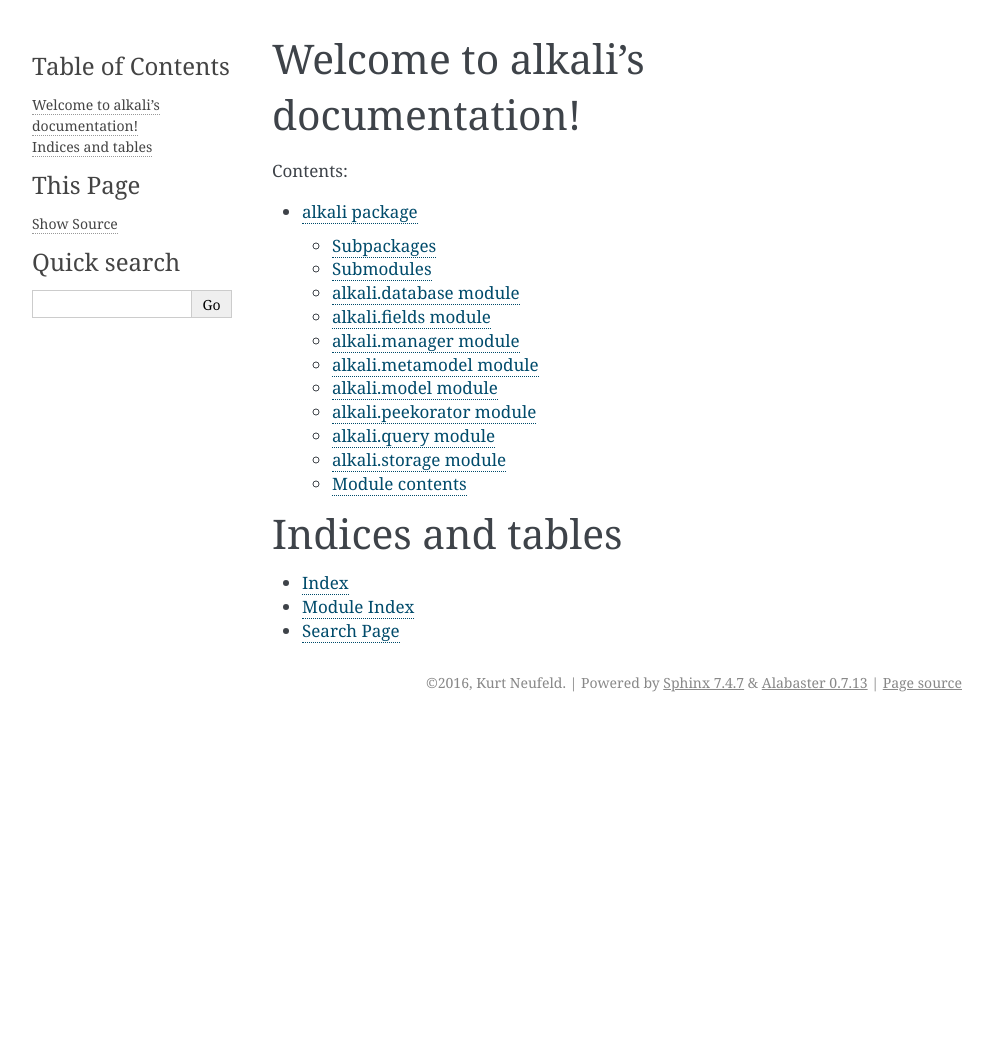
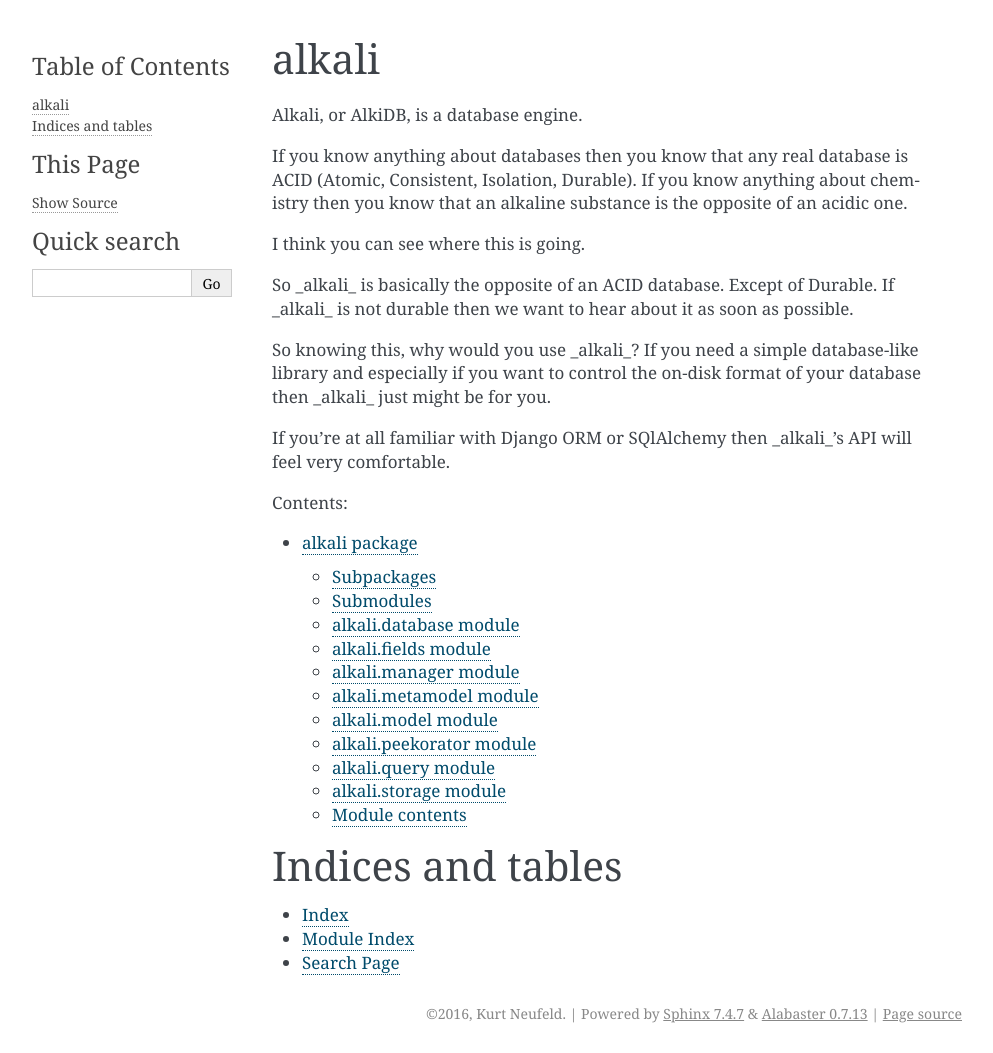
Before and after one commit to kneufeld/alkali, a Sphinx documentation site: the page built from docs/index.rst, in a window 1280 px wide. Shown: the whole page, without its empty margins (148-1141 px from the left). Built offline with Sphinx 7.4.7, drawn with Linux system fonts in a browser that asks for light colours; before the commit the page ends 900 px from its top, so only the background shows below that.

Commit message:
added an intro to the docs

```diff
--- a/docs/index.rst
+++ b/docs/index.rst
@@ -3,8 +3,28 @@
    You can adapt this file completely to your liking, but it should at least
    contain the root `toctree` directive.
 
-Welcome to alkali's documentation!
-==================================
+alkali
+======
+
+Alkali, or AlkiDB, is a database engine.
+
+If you know anything about databases then you know that any real
+database is ACID (Atomic, Consistent, Isolation, Durable). If you know
+anything about chemistry then you know that an alkaline substance is the
+opposite of an acidic one.
+
+I think you can see where this is going.
+
+So _alkali_ is basically the opposite of an ACID database. Except of
+Durable. If _alkali_ is not durable then we want to hear about it as
+soon as possible.
+
+So knowing this, why would you use _alkali_? If you need a simple
+database-like library and especially if you want to control the on-disk
+format of your database then _alkali_ just might be for you.
+
+If you're at all familiar with Django ORM or SQlAlchemy then _alkali_'s
+API will feel very comfortable.
 
 Contents:
 
```
